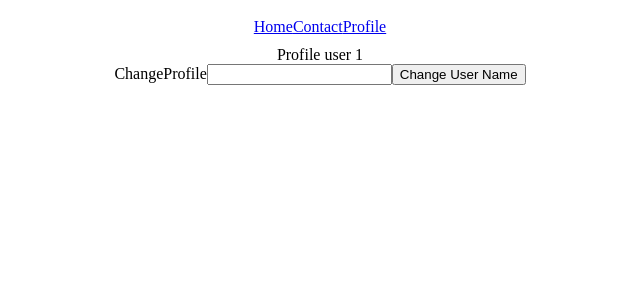
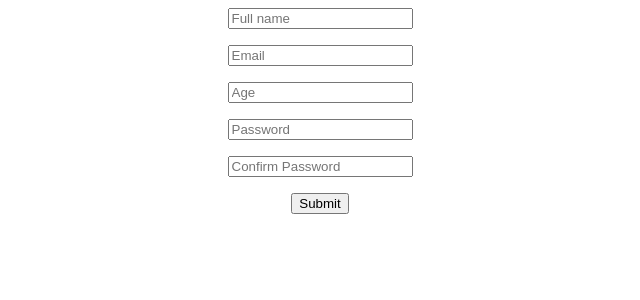
Before and after one commit to dheerajtp/React, a React (Create React App) app: page /profile in a window 1280 px wide. Shown: the top 300 px of the page, without its empty margins (320-960 px from the left). Built offline with nearby package versions, Linux system fonts and the light colour scheme.

Commit message:
form validation using  react-hook-form and yup

```diff
--- a/package.json
+++ b/package.json
@@ -3,6 +3,7 @@
   "version": "0.1.0",
   "private": true,
   "dependencies": {
+    "@hookform/resolvers": "^2.9.10",
     "@tanstack/react-query": "^4.19.1",
     "@testing-library/jest-dom": "^5.16.5",
     "@testing-library/react": "^13.4.0",
@@ -10,9 +11,11 @@
     "axios": "^1.2.0",
     "react": "^18.2.0",
     "react-dom": "^18.2.0",
+    "react-hook-form": "^7.40.0",
     "react-router-dom": "^6.4.4",
     "react-scripts": "5.0.1",
-    "web-vitals": "^2.1.4"
+    "web-vitals": "^2.1.4",
+    "yup": "^0.32.11"
   },
   "scripts": {
     "start": "react-scripts start",
--- a/src/App.js
+++ b/src/App.js
@@ -1,33 +1,10 @@
 import "./App.css";
-import { useState, createContext } from "react";
-import { BrowserRouter as Router, Routes, Route } from "react-router-dom";
-import Home from "./pages/Home";
-import Profile from "./pages/Profile";
-import Contact from "./pages/Contact";
-import Error from "./pages/Error";
-import Nav from "./components/Nav";
-import { QueryClient, QueryClientProvider } from "@tanstack/react-query";
-
-export const AppContext = createContext();
+import Form from "./Form";
 
 function App() {
-  const [username, setUserName] = useState("user 1");
-  const client = new QueryClient();
   return (
     <div className="App">
-      <QueryClientProvider client={client}>
-        <AppContext.Provider value={{ username, setUserName }}>
-          <Router>
-            <Nav />
-            <Routes>
-              <Route path="/" element={<Home />} />
-              <Route path="/profile" element={<Profile />} />
-              <Route path="/contact" element={<Contact />} />
-              <Route path="*" element={<Error />} />
-            </Routes>
-          </Router>
-        </AppContext.Provider>
-      </QueryClientProvider>
+      <Form />
     </div>
   );
 }
--- /dev/null
+++ b/src/Form.js
@@ -0,0 +1,76 @@
+import { useForm } from "react-hook-form";
+import React from "react";
+import * as yup from "yup";
+import { yupResolver } from "@hookform/resolvers/yup";
+
+function Form() {
+  const schema = yup.object().shape({
+    fullName: yup.string().required("Full name is required"),
+    email: yup
+      .string()
+      .email()
+      .required("Email is required and should be a valid email address"),
+    age: yup
+      .number()
+      .positive()
+      .integer()
+      .min(18, "Age should be greater than 18")
+      .required("Age is required"),
+    password: yup
+      .string()
+      .min(4)
+      .max(25)
+      .required(
+        "Password is required and it should atleast contain a minimum of 4 characters"
+      ),
+    confirmPassword: yup
+      .string()
+      .oneOf([yup.ref("password"), null], "Password's doesn't match")
+      .required(
+        "Confirm password is required and Password and confirm password should be same"
+      ),
+  });
+
+  const {
+    register,
+    handleSubmit,
+    formState: { errors },
+  } = useForm({
+    resolver: yupResolver(schema),
+  });
+
+  const onSubmit = (data) => {
+    console.log(data);
+  };
+  return (
+    <div>
+      <form onSubmit={handleSubmit(onSubmit)}>
+        <input type="text" placeholder="Full name" {...register("fullName")} />
+        <p>{errors.fullName?.message}</p>
+        <input type="text" placeholder="Email" {...register("email")} />
+        <p>{errors.email?.message}</p>
+
+        <input type="number" placeholder="Age" {...register("age")} />
+        <p>{errors.age?.message}</p>
+
+        <input
+          type="password"
+          placeholder="Password"
+          {...register("password")}
+        />
+        <p>{errors.password?.message}</p>
+
+        <input
+          type="password"
+          placeholder="Confirm Password"
+          {...register("confirmPassword")}
+        />
+        <p>{errors.confirmPassword?.message}</p>
+
+        <input type="submit" />
+      </form>
+    </div>
+  );
+}
+
+export default Form;
--- a/src/components/ChangeProfile.jsx
+++ /dev/null
@@ -1,21 +0,0 @@
-import React, { useState, useContext } from "react";
-import { AppContext } from "../App";
-function ChangeProfile() {
-  const [newUserName, setNewUserName] = useState("");
-  const { setUserName } = useContext(AppContext);
-  return (
-    <div>
-      ChangeProfile
-      <input onChange={(e) => setNewUserName(e.target.value)} />
-      <button
-        onClick={() => {
-          setUserName(newUserName);
-        }}
-      >
-        Change User Name
-      </button>
-    </div>
-  );
-}
-
-export default ChangeProfile;
--- a/src/components/Nav.jsx
+++ /dev/null
@@ -1,14 +0,0 @@
-import React from "react";
-import { Link } from "react-router-dom";
-
-function Nav() {
-  return (
-    <div style={{ padding: 10 }}>
-      <Link to="/">Home</Link>
-      <Link to="/contact">Contact</Link>
-      <Link to="/profile">Profile</Link>
-    </div>
-  );
-}
-
-export default Nav;
--- a/src/pages/Contact.jsx
+++ /dev/null
@@ -1,7 +0,0 @@
-import React from "react";
-
-function Contact() {
-  return <div>Contact</div>;
-}
-
-export default Contact;
--- a/src/pages/Error.jsx
+++ /dev/null
@@ -1,7 +0,0 @@
-import React from "react";
-
-function Error() {
-  return <div>Error</div>;
-}
-
-export default Error;
--- a/src/pages/Home.jsx
+++ /dev/null
@@ -1,29 +0,0 @@
-import React, { useContext } from "react";
-import { AppContext } from "../App";
-import Axios from "axios";
-import { useQuery } from "@tanstack/react-query";
-
-function Home() {
-  let fetchItem = async () => {
-    let result = await Axios.get("https://catfact.ninja/fact");
-    return result.data;
-  };
-  const { data, isLoading, isError, refetch } = useQuery(["cat"], fetchItem);
-  const { username } = useContext(AppContext);
-  if (isLoading) {
-    return <h1>Loading</h1>;
-  } else if (isError) {
-    return <h1>Error</h1>;
-  } else {
-    return (
-      <div>
-        {isLoading && "Loading"}
-        {isError && "Error occured"}
-        {data?.fact} : {username}
-        <button onClick={refetch}>Refetch data</button>
-      </div>
-    );
-  }
-}
-
-export default Home;
--- a/src/pages/Profile.jsx
+++ /dev/null
@@ -1,15 +0,0 @@
-import React, { useContext } from "react";
-import ChangeProfile from "../components/ChangeProfile";
-import { AppContext } from "../App";
-
-function Profile() {
-  const { username, setUserName } = useContext(AppContext);
-  return (
-    <div>
-      Profile {username}
-      <ChangeProfile setUserName={setUserName} />
-    </div>
-  );
-}
-
-export default Profile;
```
Also changed, not shown: 2 other files (tests, documents, lock files or other folders).
